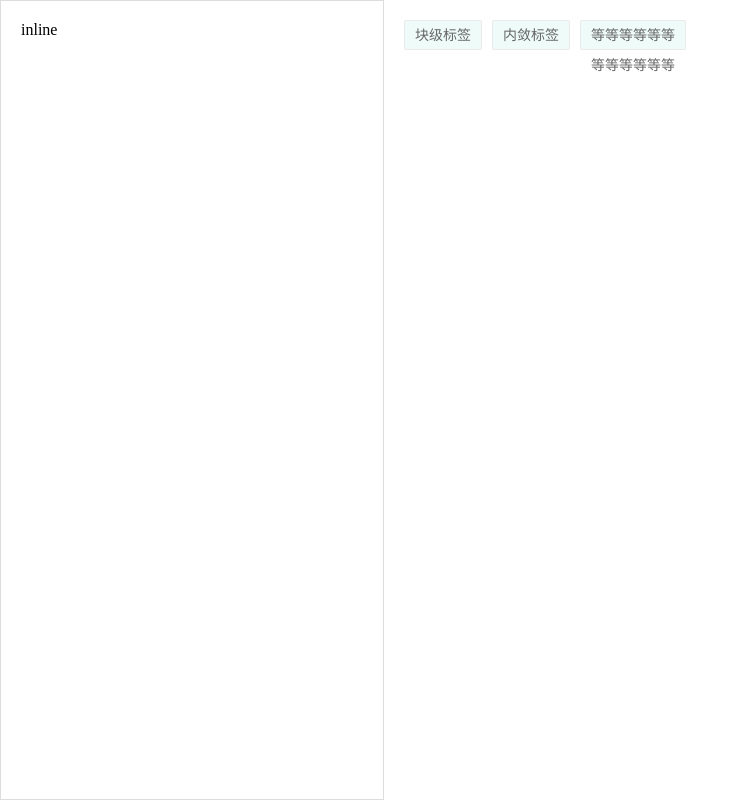
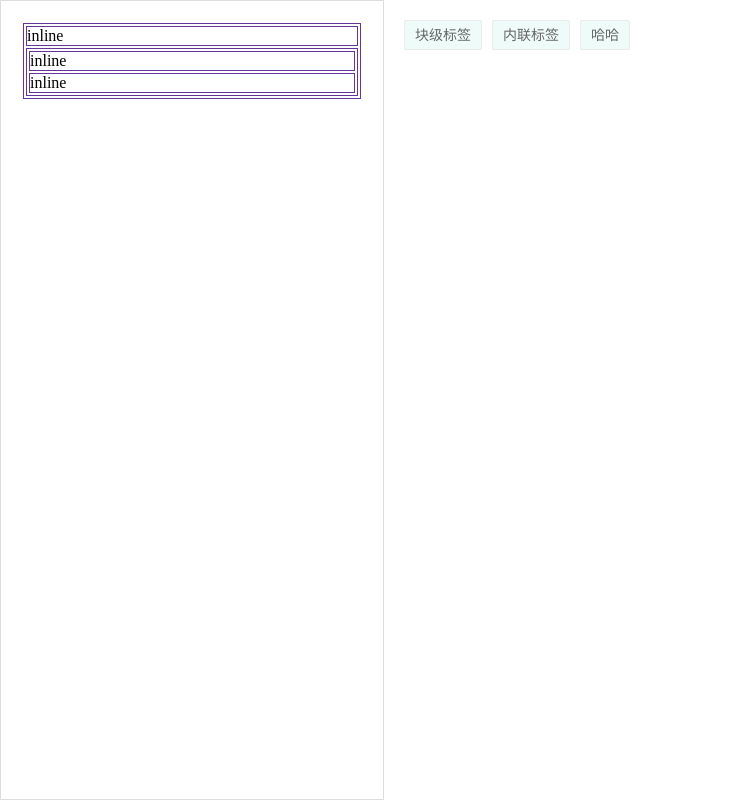
Before and after one commit to gaollard/vue-os, a Vue app: page /#/ in a window 1280 px wide. Shown: the whole page, without its empty margins (0-748 px from the left). Built offline with nearby package versions, Linux system fonts and the light colour scheme.

Commit message:
first commit

```diff
--- a/src/App.vue
+++ b/src/App.vue
@@ -14,6 +14,7 @@
 <script>
   import RenderView from './components/render.vue';
   import EditorView from './components/editor.vue';
+
   export default {
     name: 'App',
     components: {
@@ -28,13 +29,26 @@
             {
               component: 'Inline',
               nodes: 'inline'
+            },
+            {
+              component: 'Inline',
+              nodes: [
+                {
+                  component: 'Inline',
+                  nodes: 'inline'
+                },
+                {
+                  component: 'Inline',
+                  nodes: 'inline'
+                }
+              ]
             }
           ]
         }
       }
     },
     methods: {
-      handleChange () {
+      handleChange() {
         this.config.nodes.push({
           component: 'Inline',
           nodes: 'inline'
--- a/src/components/Block.vue
+++ b/src/components/Block.vue
@@ -1,5 +1,5 @@
 <template>
-  <div class="block">
+  <div class="component block">
     <slot></slot>
   </div>
 </template>
--- a/src/components/Inline.vue
+++ b/src/components/Inline.vue
@@ -1,5 +1,5 @@
 <template>
-  <div class="inline">
+  <div class="component inline">
     <slot></slot>
   </div>
 </template>
@@ -7,6 +7,6 @@
 <script>
   export default {
     'name': 'inline',
-    'desc': '内敛标签'
+    'desc': '内联标签'
   }
 </script>
--- a/src/components/editor.vue
+++ b/src/components/editor.vue
@@ -1,10 +1,12 @@
 <template>
   <ul class="cmt-list">
-    <li class="cmt-item" draggable="true" v-for="item in components" @click="add">{{ item.desc }}</li>
-    <div class="cmt-item" v-drop>
-      <div>等等等等等等</div>
-      <div>等等等等等等</div>
-    </div>
+    <li class="cmt-item" draggable="true" :data-component="item.name" v-for="item in components"
+        @click="add(item.name)">
+      {{ item.desc }}
+    </li>
+    <li class="cmt-item">
+      <div>哈哈</div>
+    </li>
   </ul>
 </template>
 
@@ -26,7 +28,8 @@
     },
     props: ['handleChange'],
     methods: {
-      add() {
+      add(c) {
+        console.log(c);
         this.handleChange();
       }
     }
@@ -47,6 +50,7 @@
     margin-right: 10px;
     background-color: #eefbf9;
   }
+
   *[draggable=true] {
     cursor: move;
   }
--- a/src/components/render.vue
+++ b/src/components/render.vue
@@ -13,3 +13,9 @@
     }
   }
 </script>
+<style scoped>
+  .component {
+    margin: 2px;
+    border: 1px solid rebeccapurple;
+  }
+</style>
--- a/src/directives/onDrop.js
+++ b/src/directives/onDrop.js
@@ -2,7 +2,7 @@ import Vue from 'vue';
 
 Vue.directive('drop', {
   inserted: function (el) {
-    console.log(el)
+    console.log(el);
     el.addEventListener('click', function () {
       console.log(1);
     });
--- a/src/main.js
+++ b/src/main.js
@@ -1,12 +1,32 @@
 import Vue from 'vue';
 import App from './App.vue';
-import './assets/common.css';
 import router from './router/index';
 
+import './assets/common.css';
 import './directives/onDrop';
 
-import Block from './components/Block.vue';
-import Inline from './components/Inline.vue';
+const config = {
+  component: 'block',
+  nodes: {
+    component: 'inline',
+    nodes: 'inline'
+  },
+};
+
+function render(tag, slot) {
+  return `<${tag}>` + slot + `</${tag}>`
+}
+
+function createNode(node) {
+  if (node.nodes.constructor === String) {
+    return render(node.component, node.nodes);
+  } else {
+    console.log(render(node.component));
+    return createNode(node.nodes);
+  }
+}
+
+console.log(createNode(config));
 
 Vue.config.productionTip = false;
 
@@ -14,8 +34,6 @@ new Vue({
   el: '#app',
   router,
   components: {
-    Block,
-    Inline,
     App
   },
   template: '<App/>'
--- a/src/utils/utils.js
+++ b/src/utils/utils.js
@@ -18,5 +18,7 @@ export function createNode(node, c) {
 }
 
 export function createNodes(config, c) {
+  let node = createNode(config, c);
+  console.log(node);
   return createNode(config, c);
 }
```
